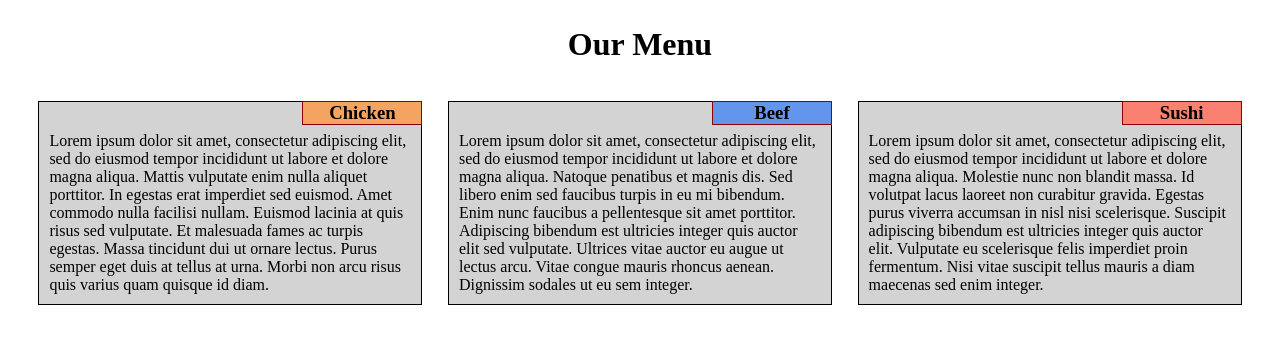
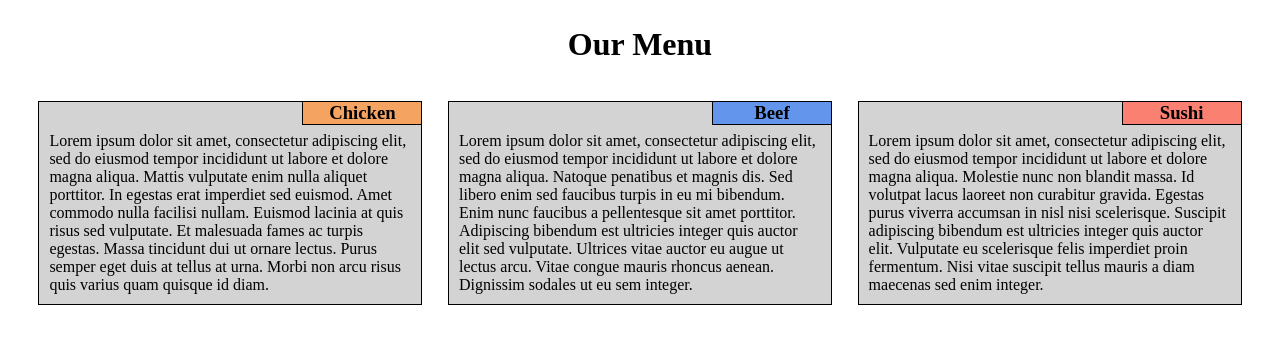
Before and after one commit to ttoday0/mod2_solution, a plain HTML site: page index.html in a window 1280 px wide. Drawn offline with Linux system fonts and the light colour scheme.

Commit message:
Update stylesheet

```diff
--- a/css/style.css
+++ b/css/style.css
@@ -22,7 +22,7 @@ html, body {
 
 h3 {
 	float: right;
-	border: 1px solid darkred;
+	border: 1px solid black;
 }
 
 p {
```
